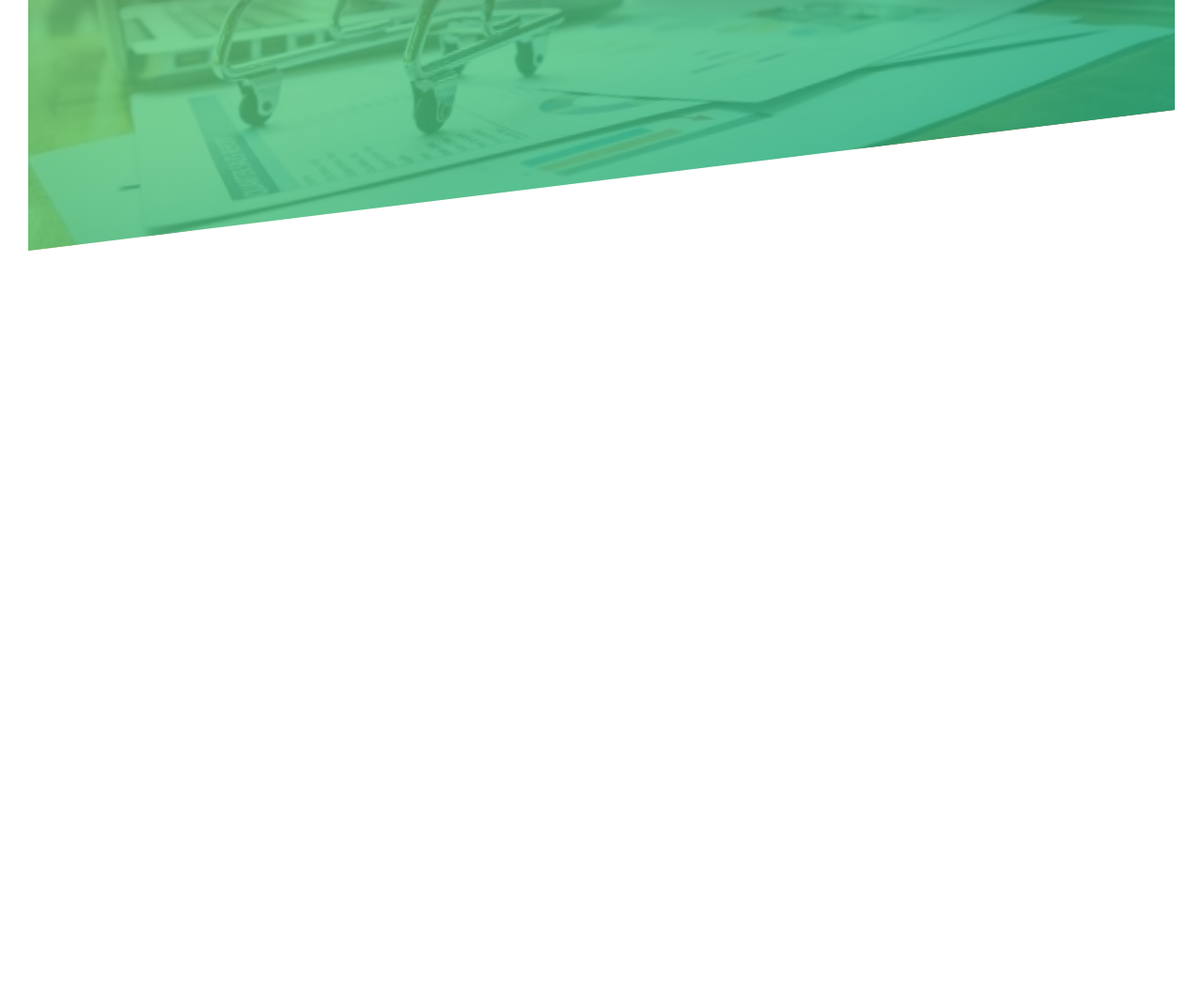
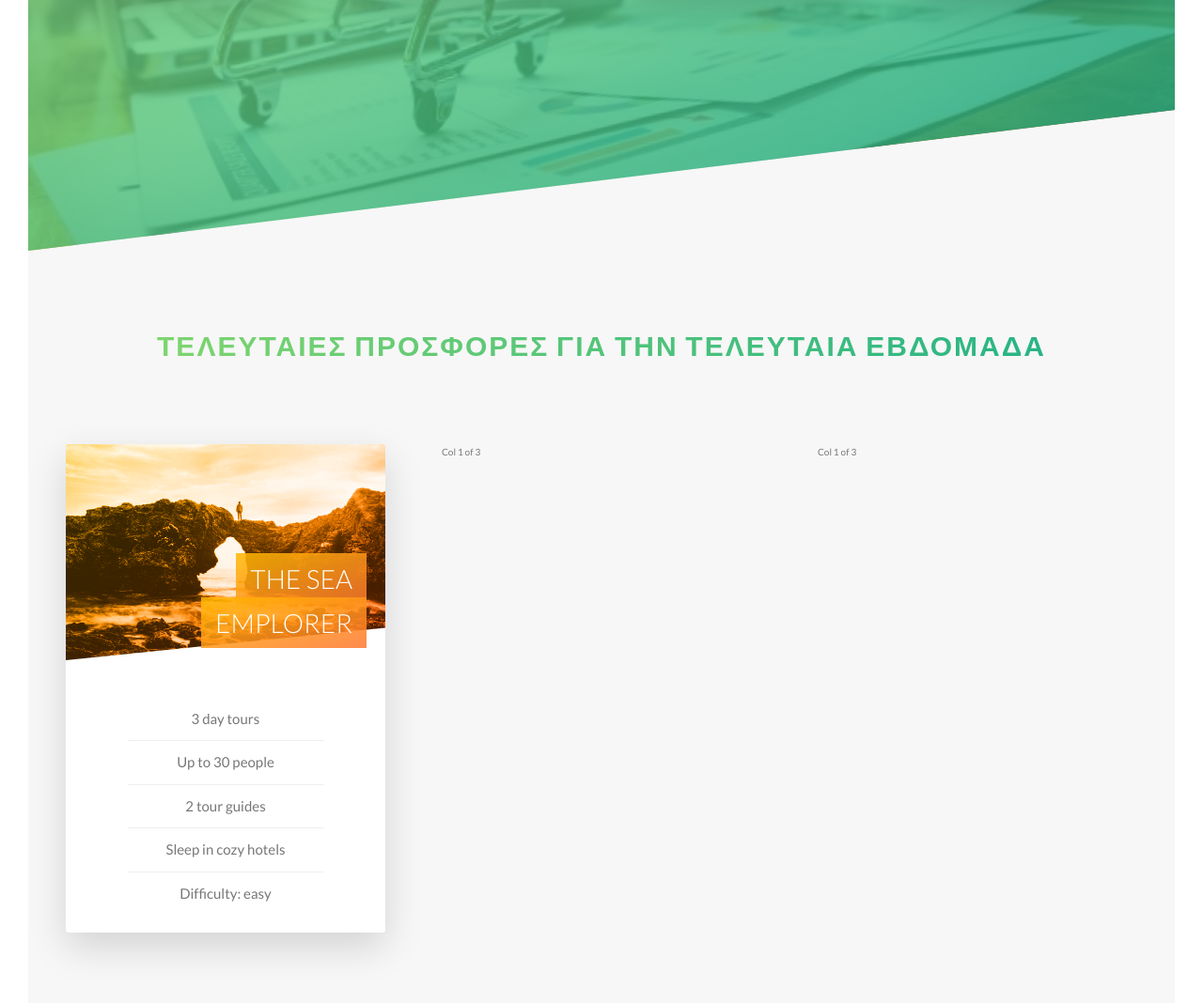
Before and after one commit to Panagiip1/advanced_css_and_sass, a website: page index.html in a window 1280 px wide. Shown: the part 2012-3080 px from the top of the page at 94% size. Before the commit the page ends 2279 px from the top, so only its background shows below. Drawn offline with Linux system fonts and the light colour scheme.

Commit message:
add front card

```diff
--- a/index.html
+++ b/index.html
@@ -111,6 +111,47 @@
 
                 </div>
             </section>
+
+            <section class="section-tours">
+                <div class="u-center-text u-margin-bottom-big ">
+                    <h2 class="heading-secondary">
+                        ΤΕΛΕΥΤΑΙΕΣ ΠΡΟΣΦΟΡΕΣ ΓΙΑ ΤΗΝ ΤΕΛΕΥΤΑΙΑ ΕΒΔΟΜΑΔΑ
+                    </h2>
+                </div>
+
+                <div class="row">
+                    <div class="col-1-of-3">
+                        <div class="card">
+                            <div class="card__side card__side--front">
+                                <div class="card__picture card__picture--1">
+                                    &nbsp;
+                                </div>
+                                <h4 class="card__heading">
+                                    <span class="card__heading-span card__heading-span--1"> The Sea Emplorer</span>
+                                </h4>
+                                <div class="card__details">
+                                    <ul>
+                                        <li>3 day tours</li>
+                                        <li>Up to 30 people</li>
+                                        <li>2 tour guides</li>
+                                        <li>Sleep in cozy hotels</li>
+                                        <li>Difficulty: easy</li>
+                                    </ul>
+                                </div>
+                            </div>
+                             <div class="card__side card__side--back card__side--back-1">
+                                BACK
+                            </div>
+                        </div>
+                    </div>
+                    <div class="col-1-of-3">
+                        Col 1 of 3
+                    </div>
+                     <div class="col-1-of-3">
+                        Col 1 of 3
+                    </div>
+                </div>
+            </section>
         </main>
 
     <!--
--- a/sass/abstracts/_variables.scss
+++ b/sass/abstracts/_variables.scss
@@ -4,7 +4,15 @@ $color-primary: #55c57a;
 $color-primary-light: #7ed56f;
 $color-primary-dark: #28b485;
 
+$color-secondary-light: #ffb900;
+$color-secondary-dark: #ff7730;
+
+$color-tertiary-light: #2998ff;
+$color-tertiary-dark: #5643fa;
+
+
 $color-grey-light-1: #f7f7f7;
+$color-grey-light-2: #eee;
 
 $color-grey-dark: #777;
 $color-white: #fff;
--- /dev/null
+++ b/sass/components/_card.scss
@@ -0,0 +1,110 @@
+.card {
+
+	/* Leitourghkothta */
+	perspective: 150rem;
+	-moz-perspective: 150rem;
+	position: relative;
+	height: 52rem;
+
+	&__side {
+		height: 52rem;
+		transition: all .8s ease;
+		position: absolute;
+		top: 0;
+		left: 0;
+		width: 100%;
+		backface-visibility: hidden;
+		/* add shadows to the card */
+		border-radius: 3px;
+		/* Strogullebei tis akres ths cards */
+		overflow: hidden;
+		box-shadow: 0 1.5rem 4rem rgba($color-black, .15);
+
+		&--front {
+			background-color: $color-white;
+		}
+
+		&--back {
+			transform: rotateY(180deg);
+
+			&-1 {
+				background-image: linear-gradient(to right bottom, $color-secondary-light, $color-secondary-dark);
+			}
+		}
+	}
+
+	&:hover &__side--front {
+		transform: rotateY(-180deg);
+	}
+
+	&:hover &__side--back {
+		transform: rotateY(0);
+	}
+
+	/* FRONT SIDE STYLING */
+	&__picture {
+		background-size: cover;
+		height: 23rem;
+		/* Metallazei thn background image ths card */
+		background-blend-mode: color;
+		-webkit-clip-path: polygon(0 0, 100% 0, 100% 85%, 0 100%);
+		clip-path: polygon(0 0, 100% 0, 100% 85%, 0 100%);
+
+
+		&--1 {
+			background-image: linear-gradient(to right bottom, $color-secondary-light, $color-secondary-dark),url(../img/nat-5.jpg);
+		}
+
+		&--2 {
+			background-image: url(../img/nat-5.jpg);
+		}
+
+		&--3 {
+			background-image: url(../img/nat-5.jpg);
+		}
+	}
+
+	&__heading {
+		font-size: 2.8rem;
+		font-weight: 300;
+		text-transform: uppercase;
+		text-align: right;
+		color: $color-white;
+		position: absolute;
+		top: 12rem;
+		right: 2rem;
+		width: 75%;
+
+	}
+
+	&__heading-span {
+		padding: 1rem 1.5rem;
+		-webkit-box-decoration-break: clone;
+		box-decoration-break: clone;
+
+		&--1 {
+			background-image: linear-gradient(to right bottom,
+			rgba($color-secondary-light, .85),
+			rgba($color-secondary-dark, .85));
+		}
+	}
+
+	&__details {
+		padding: 4rem;
+
+		ul {
+			list-style: none;
+			width: 80%;margin: 0 auto;
+
+			li {
+				text-align: center;
+				font-size: 1.5rem;
+				padding: 1rem;
+
+				&:not(:last-child) {
+					border-bottom: 1px solid $color-grey-light-2;
+				}
+			}
+		}
+	}
+}
--- a/sass/layout/_header.scss
+++ b/sass/layout/_header.scss
@@ -8,7 +8,7 @@
 	background-size: cover;
 	background-position: top;
 	position: relative;
-
+	-webkit-clip-path: polygon(0 0, 100% 0, 100% 85%, 0 100%);
 	clip-path: polygon(0 0, 100% 0, 100% 76vh, 0 100%);
 
 	&__logo-box {
--- a/sass/main.scss
+++ b/sass/main.scss
@@ -9,6 +9,7 @@
 @import "base/utilities";
 
 @import "components/button";
+@import "components/card";
 @import "components/composition";
 @import "components/feature-box";
 
--- a/sass/pages/_home.scss
+++ b/sass/pages/_home.scss
@@ -19,3 +19,9 @@
 		transform: skewY(7deg);
 	}
 }
+
+.section-tours {
+	background-color: $color-grey-light-1;
+	padding: 25rem 0 50rem 0;
+	margin-top: -10rem;
+}
```
Also changed, not shown: css/style.css.
